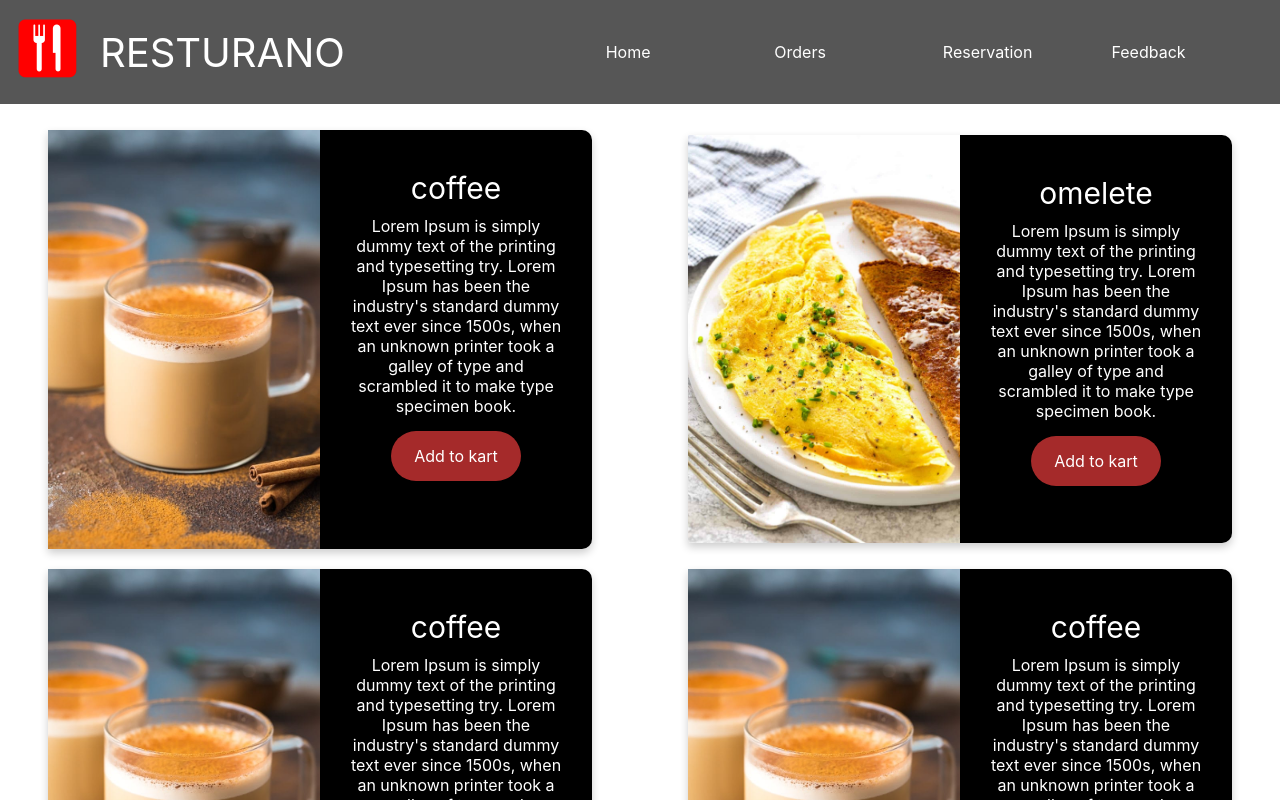
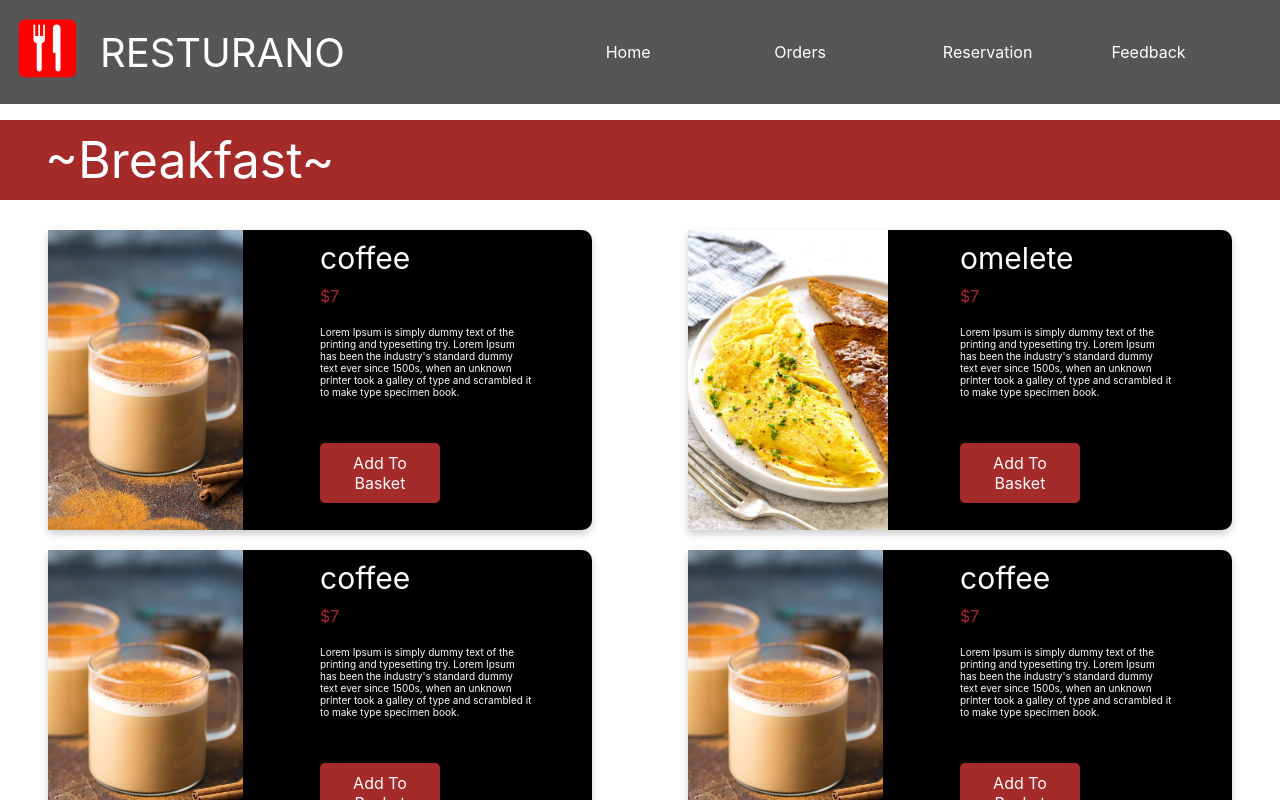
Before and after one commit to sidharth3000/Restaurano-firebase, a React (Create React App) app: page /breakfast in a window 1280 px wide. Shown: the top 800 px of the page. Built offline with nearby package versions, Linux system fonts and the light colour scheme.

Commit message:
menu layout updated

```diff
--- a/src/App.js
+++ b/src/App.js
@@ -11,6 +11,8 @@ function App() {
   return (
     <div >
       <Route path="/breakfast" component={Breakfast} />
+      <Route path="/lunch" component={Lunch} />
+      <Route path="/dinner" component={Dinner} />
       <Route path="/" exact component={Home} />
     </div>
   );
--- a/src/Component/Card/Card.css
+++ b/src/Component/Card/Card.css
@@ -1,5 +1,6 @@
 .card{
     width: 85%;
+    height: 300px;
     display: grid;
     grid-template-columns: 1fr 1fr;
     background-color: black;
@@ -13,26 +14,39 @@
 }
 
 .card_product{
-    width: 100%;
+    height: 300px;
 }
 
 .card_right{
-    /* width: 100%; */
-    padding: 30px;
-    text-align: center;
+    display: grid;
+    text-align: left;
 }
 
 .card_name{
     font-size: 30px;
-    padding: 10px;
+    padding: 10px 0px;
+    display: inline;
 }
+
+.card_price{
+    display: inline;
+    color: brown;
+}
+
+
+.card_info{
+    font-size: 10px;
+    padding: 20px 60px 10px 0px;
+}
+
 
 .buy{
     background-color: brown;
-    margin: 15px;
+    margin: 35px 0px;
     width: 100px;
-    padding: 15px;
-    border-radius: 25px;
-    align-self: center;
-   justify-self: center;
+    padding: 10px;
+    border-radius: 5px;
+    text-align: center;
+    justify-self: start;
+    align-self: flex-end;
 }
--- a/src/Component/Card/Card.js
+++ b/src/Component/Card/Card.js
@@ -21,6 +21,7 @@ class Home extends Component {
                 <div className="card_right">
 
                     <div className="card_name">{this.props.name}</div>
+                    <div className="card_price">$7</div>
 
                     <div className="card_info">
                     Lorem Ipsum is simply dummy text of the printing and typesetting
@@ -29,7 +30,7 @@ class Home extends Component {
                     type specimen book.
                     </div>
 
-                    <div className="buy" onClick={this.purchaseContinueHandler}>Add to kart</div>
+                    <div className="buy" onClick={this.purchaseContinueHandler}>Add To Basket</div>
                 </div>
             </div>
         ) ;
--- a/src/Container/Home/Home.css
+++ b/src/Container/Home/Home.css
@@ -38,6 +38,12 @@
       margin: 30px;
       padding: 30px;
       transition: 0.3s all;
+      text-decoration: none;
+  }
+
+  .link{
+      text-decoration: none;
+      color: black;
   }
 
   .home_card:hover{
@@ -68,6 +74,7 @@
   .home_time{
       font-size: 20px;
       padding: 5px;
+      text-decoration: none;
   }
 
   .chef_card{
--- a/src/Container/Home/Home.js
+++ b/src/Container/Home/Home.js
@@ -1,15 +1,9 @@
 import React, { Component } from 'react';
+import {Link} from 'react-router-dom';
 
 import Navbar from '../../Component/Navbar/Navbar';
 import Footer from '../../Component/Footer/Footer'
 import Backdrop from '../../UI/Backdrop/Backdrop';
-
-// import breakfast from 'Assets/breakfast.png';
-// import lunch from 'Assets/lunch.png';
-// import dinner from 'Assets/dinner.png';
-// import chef from '../../Assets/chef.jpg';
-
-
 
 import './Home.css'
 
@@ -31,14 +25,18 @@ class Home extends Component {
                     <div className='home_discover_head'>DISCOVER</div>
 
                     <div className="home_cardholder">
-                        <div className='home_card'>
+                        <Link to="/breakfast" className="link">
+                            <div className='home_card'>
                             <img className='home_discover_img' src={'Assets/breakfast.png'}></img>
                             <div className='home_time'>Breakfast</div>
                             <div>Lorem ipsum dolor sit amet, consectetur adipiscing elit,
                                  sed do eiusmod tempor incididunt ut labore et dolore magna
                                   aliqua.</div>
-                        </div>
+                            </div>
+                        </Link>
 
+
+                    <Link to="/lunch" className="link">
                         <div className='home_card'>
                             <img className='home_discover_img' src={'Assets/lunch.png'}></img>
                             <div className='home_time'>Lunch</div>
@@ -46,7 +44,9 @@ class Home extends Component {
                                  sed do eiusmod tempor incididunt ut labore et dolore magna
                                   aliqua.</div>
                         </div>
+                    </Link>
 
+                    <Link to="/dinner" className="link">
                         <div className='home_card'>
                             <img className='home_discover_img' src={'Assets/dinner.png'}></img>
                             <div className='home_time'>Dinner</div>
@@ -54,6 +54,7 @@ class Home extends Component {
                                  sed do eiusmod tempor incididunt ut labore et dolore magna
                                   aliqua.</div>
                         </div>
+                    </Link>
                     </div>
 
 
--- a/src/Container/Menu/Breakfast/Breakfast.css
+++ b/src/Container/Menu/Breakfast/Breakfast.css
@@ -1,5 +1,19 @@
+.menu{
+    margin: 120px 0px;
+
+}
+
+.meal_name{
+
+    font-size: 50px;
+    color: white;
+    padding: 10px;
+    padding-left: 45px;
+    background-color: brown;
+}
+
 .menu_cards{
-    margin: 120px 0px;
+   margin-top: 20px;
     text-align: center;
     display: grid;
     grid-template-columns: 1fr 1fr;
--- a/src/Container/Menu/Breakfast/Breakfast.js
+++ b/src/Container/Menu/Breakfast/Breakfast.js
@@ -13,12 +13,20 @@ class Breakfast extends Component {
             <div>
                <Navbar/>
 
-               <div className="menu_cards">
-                    <Card name="coffee"/>
-                    <Card name="omelete"/>
-                    <Card name="coffee"/>
-                    <Card name="coffee"/>
+               <div className="menu">
+
+                <div className="meal_name">~Breakfast~</div>
+
+                <div className="menu_cards">
+                        <Card name="coffee"/>
+                        <Card name="omelete"/>
+                        <Card name="coffee"/>
+                        <Card name="coffee"/>
+                </div>
+
                </div>
+
+
 
                <Footer/>
 
```
